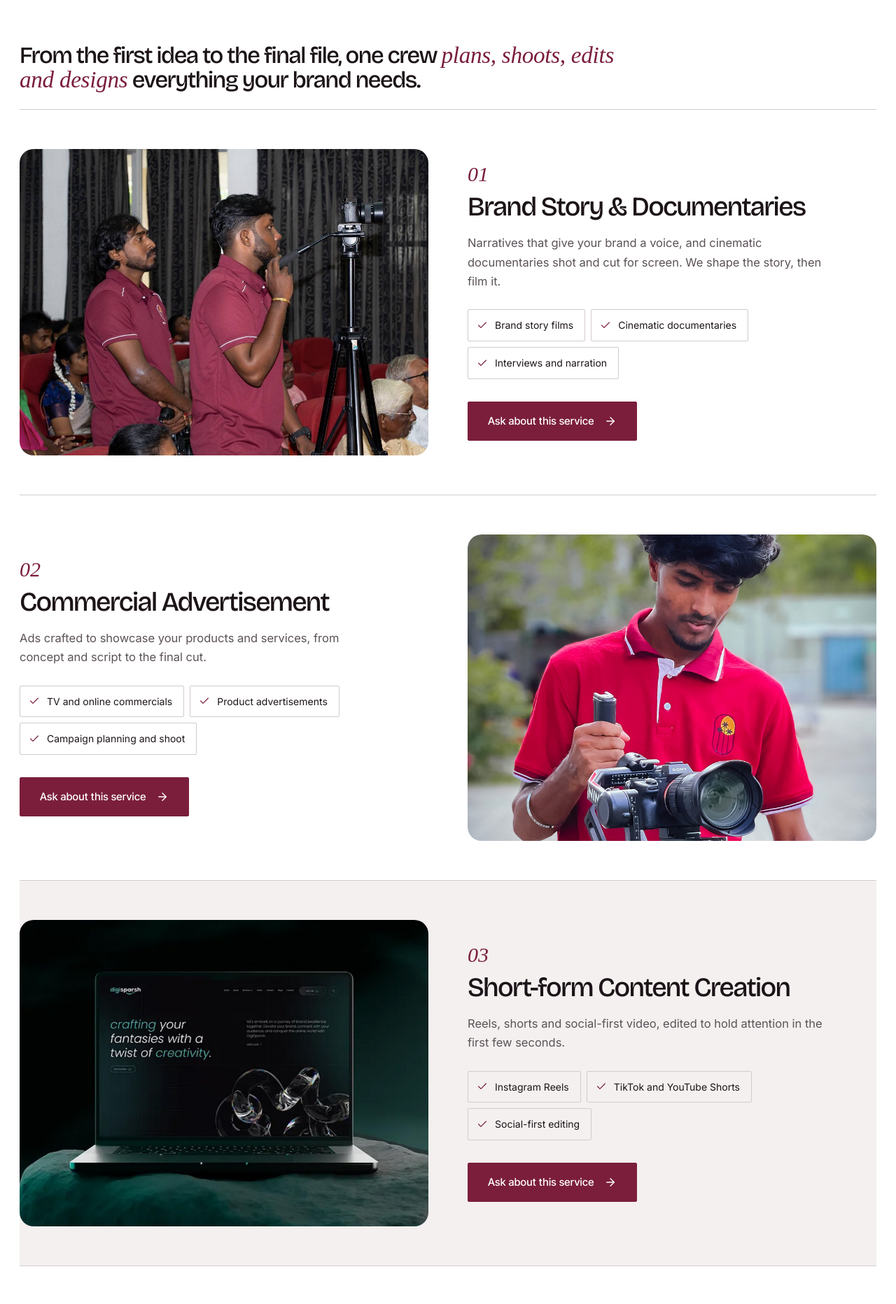
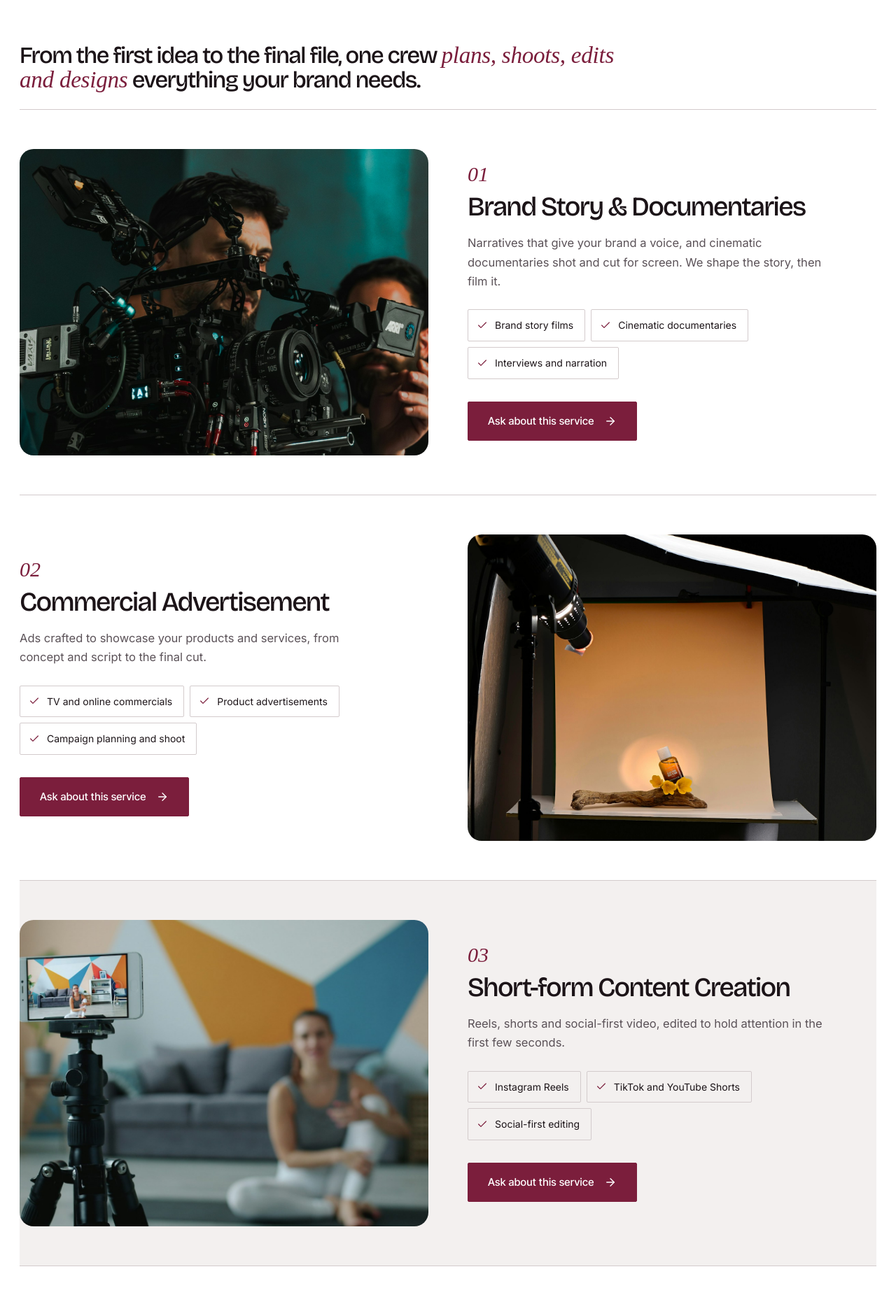
Before and after one commit to habbgate/yarlcreators, a PHP site: page /services in a window 1280 px wide. Shown: the part 418-2282 px from the top of the page at 70% size. Run offline with PHP 8.4, Linux system fonts and the light colour scheme; data comes from the database, SQL or seed files in the repository; data that the repository does not hold is empty; some web fonts are replaced.

Commit message:
Services 01-04: related aesthetic Unsplash photos on home and services pages
Co-Authored-By: Claude Haiku 5.5 <noreply@anthropic.com>

```diff
--- a/services.php
+++ b/services.php
@@ -21,28 +21,28 @@ include __DIR__ . '/includes/header.php';
 <section class="sv-stack-sec">
   <div class="wrap sv-stack">
     <article class="sv-card t-light" id="brand-story-documentaries" style="--i:0">
-      <div class="sv-media"><img src="/images/2025/08/540882654_768292029300153_6998871547980025643_n.jpg" alt="" loading="lazy"></div>
+      <div class="sv-media"><img src="/images/covers/services/brand-story.jpg" alt="" loading="lazy"></div>
       <div class="sv-text"><span class="sv-n">01</span><h2>Brand Story & Documentaries</h2><p>Narratives that give your brand a voice, and cinematic documentaries shot and cut for screen. We shape the story, then film it.</p>
         <ul class="tags"><li><svg viewBox="0 0 24 24" fill="none" stroke="currentColor" stroke-width="1.8" stroke-linecap="round" stroke-linejoin="round" aria-hidden="true"><path d="M20 6 9 17l-5-5"/></svg>Brand story films</li><li><svg viewBox="0 0 24 24" fill="none" stroke="currentColor" stroke-width="1.8" stroke-linecap="round" stroke-linejoin="round" aria-hidden="true"><path d="M20 6 9 17l-5-5"/></svg>Cinematic documentaries</li><li><svg viewBox="0 0 24 24" fill="none" stroke="currentColor" stroke-width="1.8" stroke-linecap="round" stroke-linejoin="round" aria-hidden="true"><path d="M20 6 9 17l-5-5"/></svg>Interviews and narration</li></ul>
         <a class="btn" href="/contact?service=Brand%20Story%20%26%20Documentaries">Ask about this service <span class="arr"><svg viewBox="0 0 24 24" fill="none" stroke="currentColor" stroke-width="1.8" stroke-linecap="round" stroke-linejoin="round" aria-hidden="true"><path d="M5 12h14"/><path d="m12 5 7 7-7 7"/></svg></span></a>
       </div>
     </article>
     <article class="sv-card t-dark" id="commercial-advertisement" style="--i:1">
-      <div class="sv-media"><img src="/images/2025/08/vwevwewew.jpg" alt="" loading="lazy"></div>
+      <div class="sv-media"><img src="/images/covers/services/commercial-ad.jpg" alt="" loading="lazy"></div>
       <div class="sv-text"><span class="sv-n">02</span><h2>Commercial Advertisement</h2><p>Ads crafted to showcase your products and services, from concept and script to the final cut.</p>
         <ul class="tags"><li><svg viewBox="0 0 24 24" fill="none" stroke="currentColor" stroke-width="1.8" stroke-linecap="round" stroke-linejoin="round" aria-hidden="true"><path d="M20 6 9 17l-5-5"/></svg>TV and online commercials</li><li><svg viewBox="0 0 24 24" fill="none" stroke="currentColor" stroke-width="1.8" stroke-linecap="round" stroke-linejoin="round" aria-hidden="true"><path d="M20 6 9 17l-5-5"/></svg>Product advertisements</li><li><svg viewBox="0 0 24 24" fill="none" stroke="currentColor" stroke-width="1.8" stroke-linecap="round" stroke-linejoin="round" aria-hidden="true"><path d="M20 6 9 17l-5-5"/></svg>Campaign planning and shoot</li></ul>
         <a class="btn" href="/contact?service=Commercial%20Advertisement">Ask about this service <span class="arr"><svg viewBox="0 0 24 24" fill="none" stroke="currentColor" stroke-width="1.8" stroke-linecap="round" stroke-linejoin="round" aria-hidden="true"><path d="M5 12h14"/><path d="m12 5 7 7-7 7"/></svg></span></a>
       </div>
     </article>
     <article class="sv-card t-rose" id="short-form" style="--i:2">
-      <div class="sv-media"><img src="/images/2025/08/1245.jpg" alt="" loading="lazy"></div>
+      <div class="sv-media"><img src="/images/covers/services/short-form.jpg" alt="" loading="lazy"></div>
       <div class="sv-text"><span class="sv-n">03</span><h2>Short-form Content Creation</h2><p>Reels, shorts and social-first video, edited to hold attention in the first few seconds.</p>
         <ul class="tags"><li><svg viewBox="0 0 24 24" fill="none" stroke="currentColor" stroke-width="1.8" stroke-linecap="round" stroke-linejoin="round" aria-hidden="true"><path d="M20 6 9 17l-5-5"/></svg>Instagram Reels</li><li><svg viewBox="0 0 24 24" fill="none" stroke="currentColor" stroke-width="1.8" stroke-linecap="round" stroke-linejoin="round" aria-hidden="true"><path d="M20 6 9 17l-5-5"/></svg>TikTok and YouTube Shorts</li><li><svg viewBox="0 0 24 24" fill="none" stroke="currentColor" stroke-width="1.8" stroke-linecap="round" stroke-linejoin="round" aria-hidden="true"><path d="M20 6 9 17l-5-5"/></svg>Social-first editing</li></ul>
         <a class="btn" href="/contact?service=Short-form%20Content%20Creation">Ask about this service <span class="arr"><svg viewBox="0 0 24 24" fill="none" stroke="currentColor" stroke-width="1.8" stroke-linecap="round" stroke-linejoin="round" aria-hidden="true"><path d="M5 12h14"/><path d="m12 5 7 7-7 7"/></svg></span></a>
       </div>
     </article>
     <article class="sv-card t-dark" id="digital-marketing" style="--i:3">
-      <div class="sv-media"><img src="/images/2025/08/12111.jpg" alt="" loading="lazy"></div>
+      <div class="sv-media"><img src="/images/covers/services/digital-marketing.jpg" alt="" loading="lazy"></div>
       <div class="sv-text"><span class="sv-n">04</span><h2>Digital Marketing</h2><p>Campaigns that grow your reach through social media, influencers and graphic design.</p>
         <ul class="tags"><li><svg viewBox="0 0 24 24" fill="none" stroke="currentColor" stroke-width="1.8" stroke-linecap="round" stroke-linejoin="round" aria-hidden="true"><path d="M20 6 9 17l-5-5"/></svg>Social media campaigns</li><li><svg viewBox="0 0 24 24" fill="none" stroke="currentColor" stroke-width="1.8" stroke-linecap="round" stroke-linejoin="round" aria-hidden="true"><path d="M20 6 9 17l-5-5"/></svg>Influencer campaigns</li><li><svg viewBox="0 0 24 24" fill="none" stroke="currentColor" stroke-width="1.8" stroke-linecap="round" stroke-linejoin="round" aria-hidden="true"><path d="M20 6 9 17l-5-5"/></svg>Graphic designs</li></ul>
         <a class="btn" href="/contact?service=Digital%20Marketing">Ask about this service <span class="arr"><svg viewBox="0 0 24 24" fill="none" stroke="currentColor" stroke-width="1.8" stroke-linecap="round" stroke-linejoin="round" aria-hidden="true"><path d="M5 12h14"/><path d="m12 5 7 7-7 7"/></svg></span></a>
```
Also changed, not shown: index.php (+4 -4 lines), images/covers/services/brand-story.jpg (added), images/covers/services/commercial-ad.jpg (added), images/covers/services/digital-marketing.jpg (added), images/covers/services/short-form.jpg (added).
